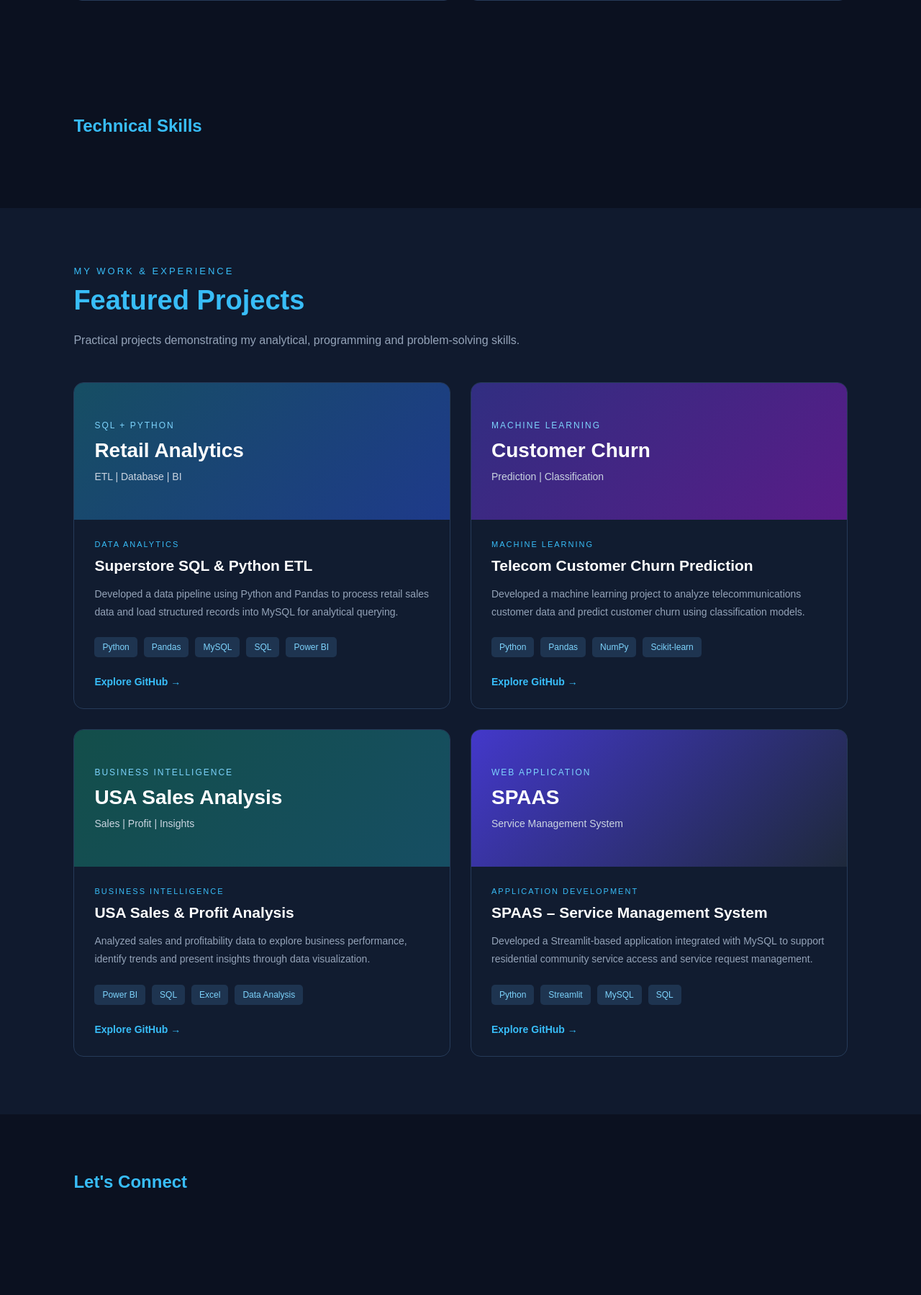
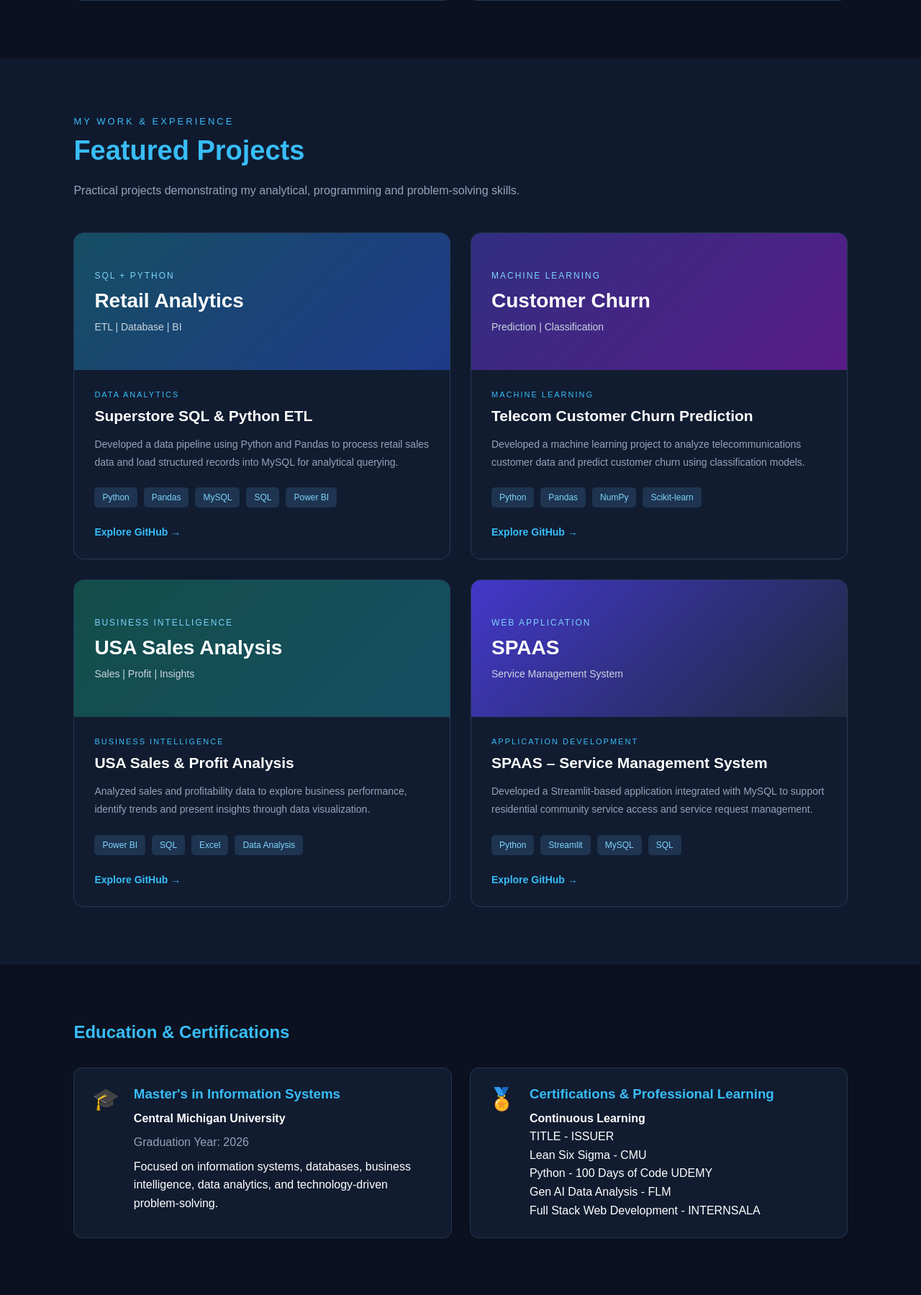
Before and after one commit to raparthiviswaxen-ai/python_projects, a Flask app: page / in a window 1280 px wide. Shown: the part 2201-4000 px from the top of the page at 72% size. Before the commit the page ends 3851 px from the top, so only its background shows below. Run offline with Flask 3, Linux system fonts and the light colour scheme.

Commit message:
Added education and resume download sections

```diff
--- a/static/css/style.css
+++ b/static/css/style.css
@@ -563,3 +563,81 @@ section:not(.hero) h2 {
     }
 
 }
+
+/* Education Section */
+
+.education-section {
+    padding: 80px 8%;
+}
+
+.education-container {
+    display: grid;
+    grid-template-columns: repeat(2, 1fr);
+    gap: 25px;
+    margin-top: 35px;
+}
+
+.education-card {
+    display: flex;
+    gap: 20px;
+    background: #111c30;
+    padding: 25px;
+    border: 1px solid #26364f;
+    border-radius: 12px;
+    transition: 0.3s ease;
+}
+
+.education-card:hover {
+    transform: translateY(-5px);
+    border-color: #38bdf8;
+}
+
+.education-icon {
+    font-size: 30px;
+}
+
+.education-info h3 {
+    color: #38bdf8;
+    margin-bottom: 10px;
+}
+
+.education-institution {
+    color: #ffffff;
+    font-weight: bold;
+}
+
+.education-year {
+    color: #94a3b8;
+    margin: 8px 0;
+}
+
+.education-info p {
+    line-height: 1.6;
+}
+
+/* Mobile Responsive */
+
+@media (max-width: 768px) {
+    .education-container {
+        grid-template-columns: 1fr;
+    }
+}
+
+/* Resume Download Button */
+
+.btn-resume {
+    display: inline-block;
+    margin-top: 15px;
+    background: transparent;
+    color: #38bdf8;
+    border: 1px solid #38bdf8;
+    text-decoration: none;
+    padding: 12px 25px;
+    border-radius: 6px;
+    transition: 0.3s ease;
+}
+
+.btn-resume:hover {
+    background: #38bdf8;
+    color: #0b1120;
+}
--- a/templates/index.html
+++ b/templates/index.html
@@ -29,6 +29,7 @@
             <li><a href="#skills">Skills</a></li>
             <li><a href="#projects">Projects</a></li>
             <li><a href="#contact">Contact</a></li>
+            <li><a href="#education">Education</a></li>
         </ul>
 
     </nav>
@@ -66,6 +67,13 @@
                 <a href="#contact" class="btn secondary">
                     Contact Me
                 </a>
+
+                <a href="{{ url_for('static', filename='files/Vishwa_Resume.pdf') }}"
+                  class="btn btn-resume"
+                  download>
+                     Download Resume
+                </a>
+
 
             </div>
 
@@ -242,11 +250,6 @@
 </section>
 
 
-
-    <!-- Skills Section Placeholder -->
-    <section id="skills">
-        <h2>Technical Skills</h2>
-    </section>
 
 
     <!-- Projects Section Placeholder -->
@@ -453,6 +456,50 @@
 
     </section>
 
+<!-- Education Section -->
+    <section id="education" class="education-section">
+    <h2 class="section-title">Education & Certifications</h2>
+
+    <div class="education-container">
+
+        <div class="education-card">
+            <div class="education-icon">🎓</div>
+
+            <div class="education-info">
+                <h3>Master's in Information Systems</h3>
+                <p class="education-institution">Central Michigan University</p>
+                <p class="education-year">Graduation Year: 2026</p>
+                <p>
+                    Focused on information systems, databases,
+                    business intelligence, data analytics,
+                    and technology-driven problem-solving.
+                </p>
+            </div>
+        </div>
+
+        <div class="education-card">
+            <div class="education-icon">🏅</div>
+
+            <div class="education-info">
+                <h3>Certifications & Professional Learning</h3>
+                <p class="education-institution">
+                    Continuous Learning
+                </p>
+                <p>
+                    TITLE    -     ISSUER<br>
+                    Lean Six Sigma - CMU<br>
+                    Python - 100 Days of Code UDEMY<br>
+                    Gen AI Data Analysis - FLM<br>
+                    Full Stack Web Development - INTERNSALA<br>
+
+                </p>
+            </div>
+        </div>
+
+    </div>
+    </section>
+
+
 
 
     <!-- Contact Section Placeholder -->
```
Also changed, not shown: 1 other file.
